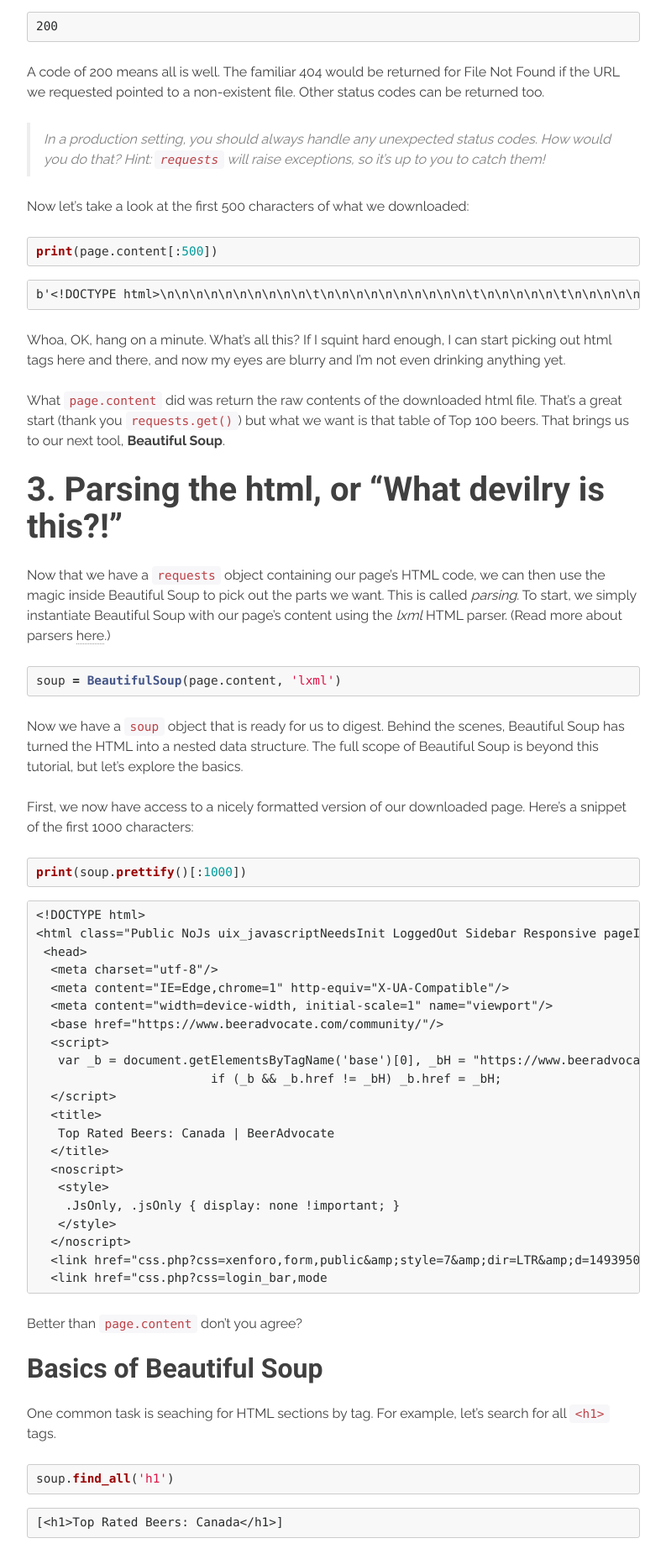
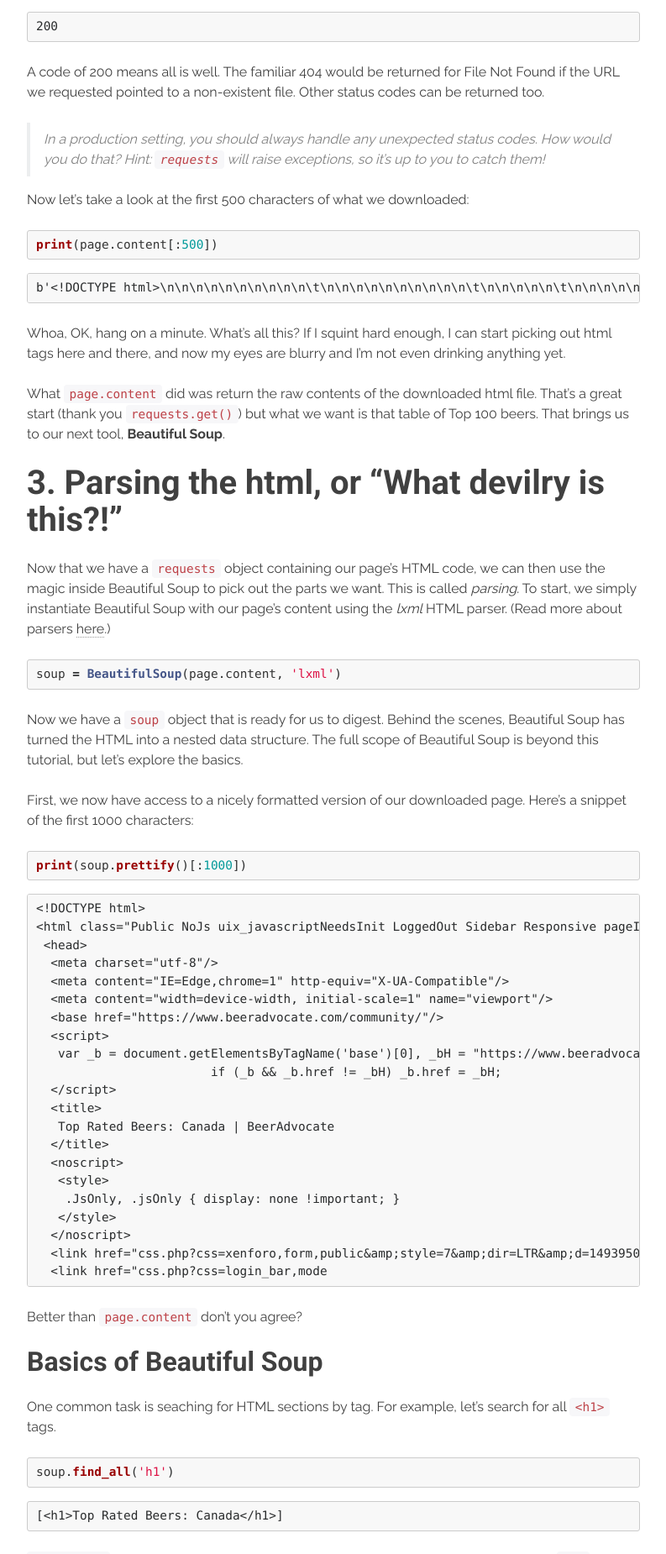
Before and after one commit to SirSamelot/onefortheroad.github.io, a Jekyll site: the page built from _posts/2017-04-29-web-scraping-part-1.md, in a window 1280 px wide. Shown: the part 2197-4047 px from the top of the page at 84% size, without its empty margins (243-1036 px from the left). Built offline with Jekyll 4.4.1, drawn with Linux system fonts in a browser that asks for light colours; nearby versions of some CDN libraries; comment, search, counter and statistics services are not loaded.

Commit message:
Fix blockquote margins

```diff
--- a/css/clean-blog.css
+++ b/css/clean-blog.css
@@ -114,6 +114,7 @@
   font-size: 1em!important;
 }
 blockquote p { margin: 0; }
+blockquote + * { margin-top: 1em; }
 
 .about-signature {
   color: #333333;
```
